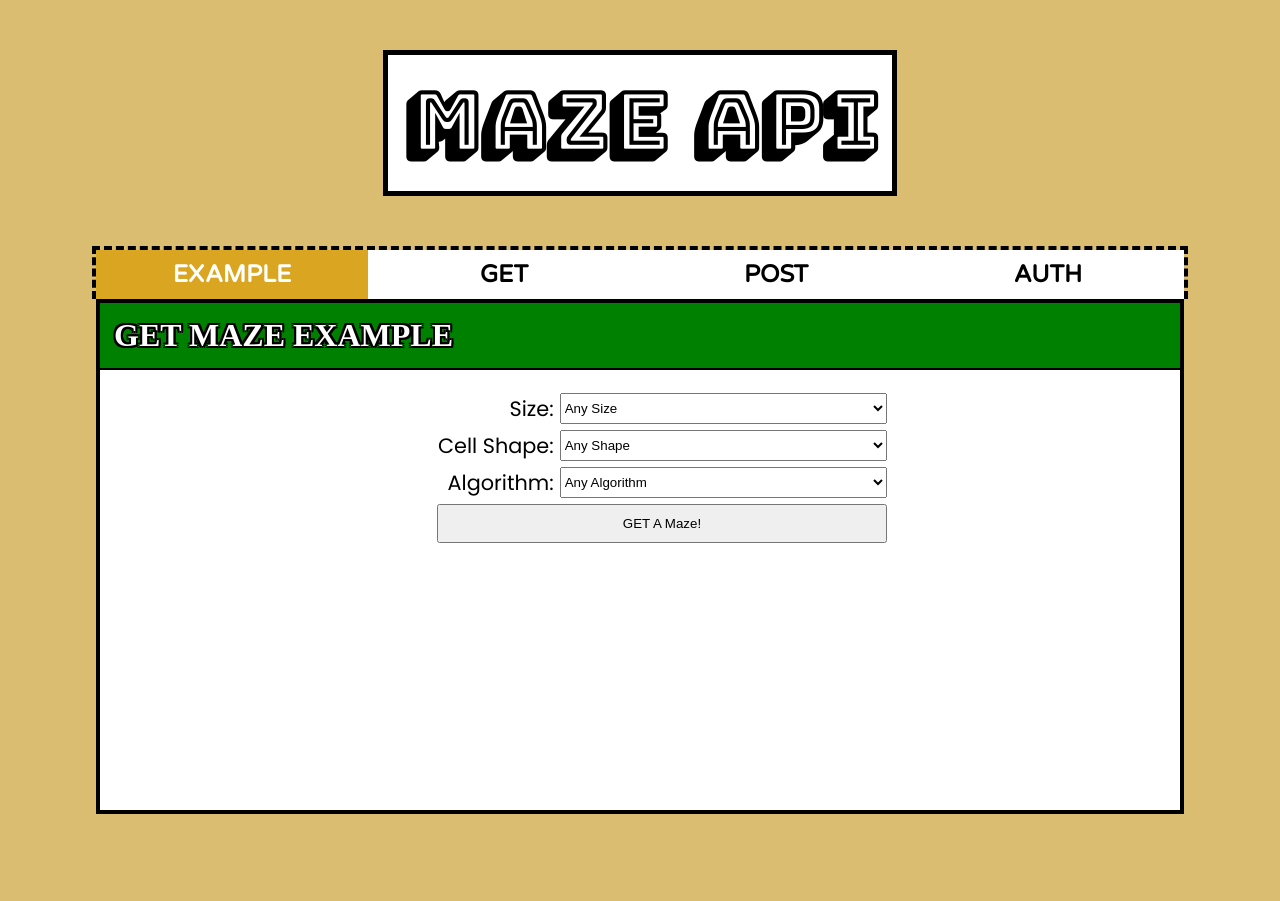
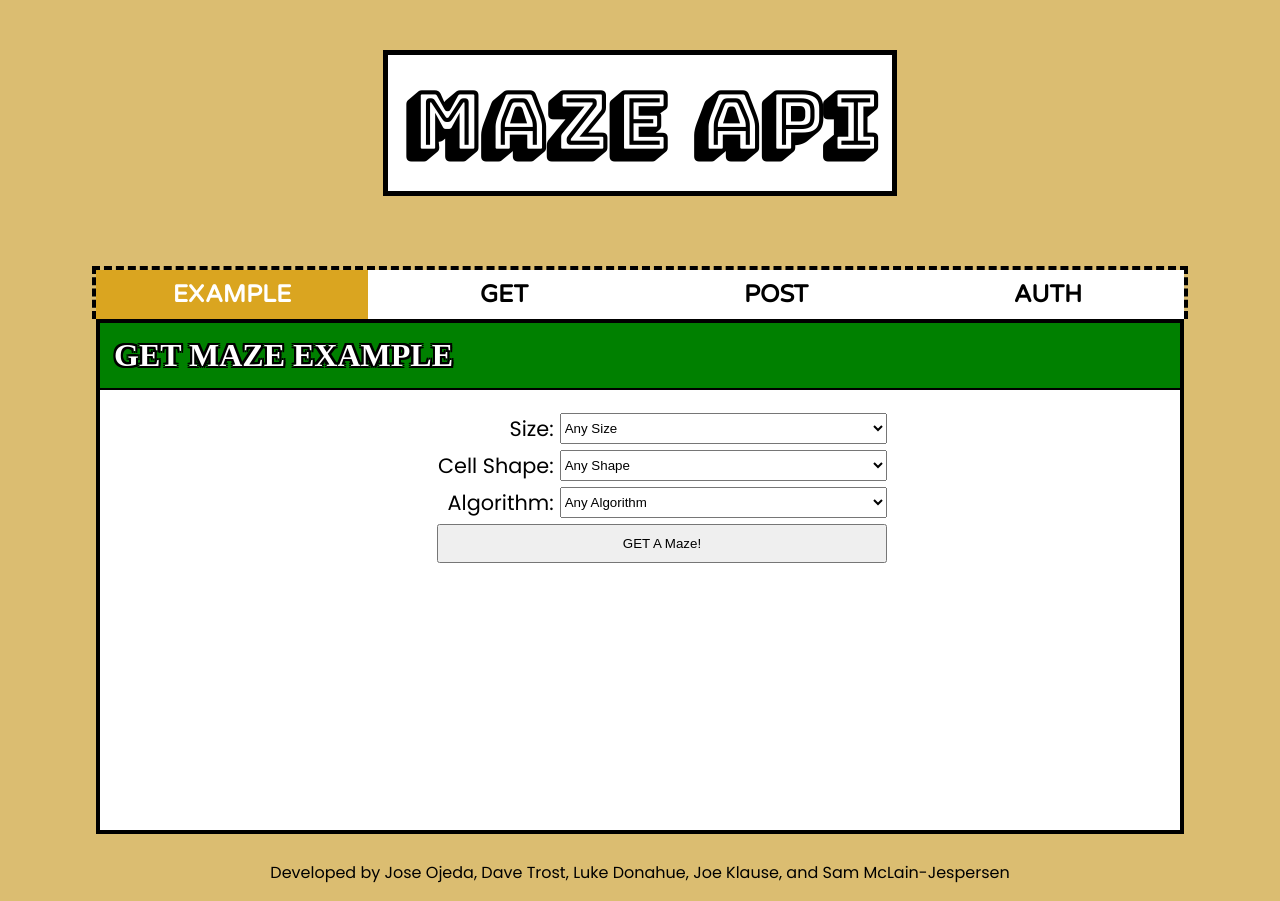
Before and after one commit to maze-api/maze-api-frontend, a React app: page / in a window 1280 px wide. Before the commit the page ends 824 px from the top, so only its background shows below. Built offline with nearby package versions, Linux system fonts and the light colour scheme; no server answers; a web font is replaced by a local one.

Commit message:
header fixed and footer added

```diff
--- a/src/components/App.js
+++ b/src/components/App.js
@@ -1,6 +1,7 @@
 import React from 'react';
 import Header from './Header';
 import Content from './Content';
+import Footer from './Footer';
 
 const App = () => {
 
@@ -8,6 +9,7 @@ const App = () => {
     <div style={{ 'display': 'flex', 'flexDirection': 'column' }}>
       <Header />
       <Content />
+      <Footer />
     </div >
   );
 
--- /dev/null
+++ b/src/components/Footer.js
@@ -0,0 +1,11 @@
+import React from 'react';
+
+const Footer = () => {
+
+  return (
+    <p style={{ 'textAlign': 'center', 'fontFamily': 'Poppins' }}>Developed by Jose Ojeda, Dave Trost, Luke Donahue, Joe Klause, and Sam McLain-Jespersen</p>
+  );
+
+};
+
+export default Footer;
--- a/src/components/Header.js
+++ b/src/components/Header.js
@@ -6,6 +6,7 @@ const Header = () => {
     'display': 'flex',
     'flexDirection': 'column',
     'alignItems': 'center',
+    'marginBottom': '20px '
   };
 
   const textStyle = {
--- a/src/components/MazeContainer.css
+++ b/src/components/MazeContainer.css
@@ -3,6 +3,5 @@
   display: block;
   text-align: right;
   width: 98vw;
-  position: fixed;
   font-family: Poppins;
 }
```
